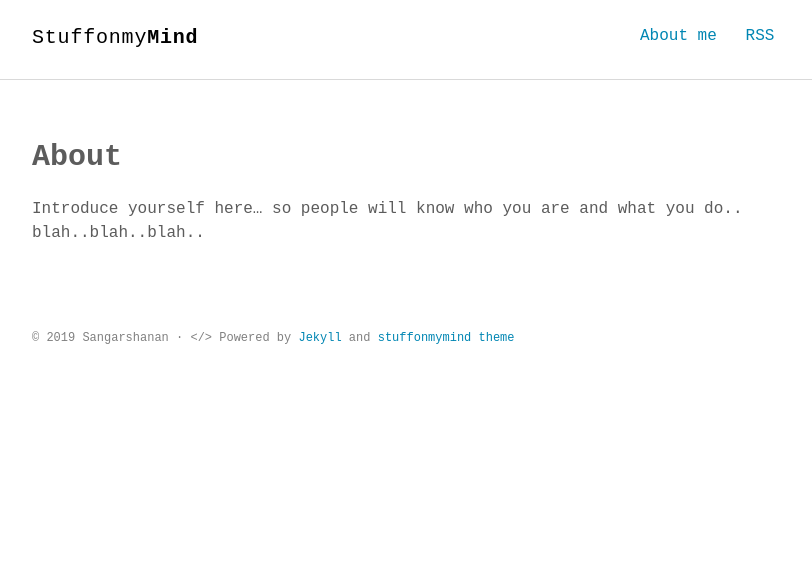
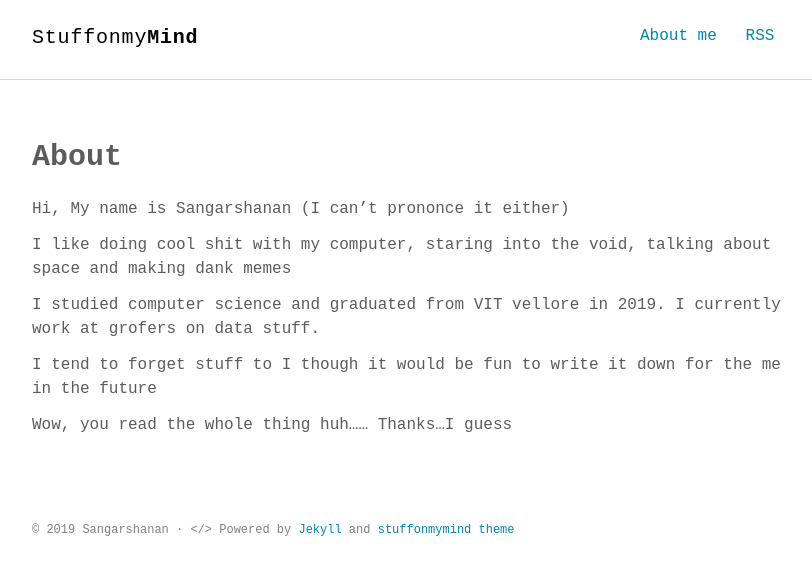
Before and after one commit to Sangarshanan/sangarshanan.github.io, a Jekyll site: the page built from about.md, in a window 1280 px wide. Shown: the top 575 px of the page, without its empty margins (232-1044 px from the left). Built offline with Jekyll 4.4.1, drawn with Linux system fonts in a browser that asks for light colours; some web fonts are replaced.

Commit message:
add about

```diff
--- a/_config.yml
+++ b/_config.yml
@@ -1,7 +1,7 @@
 # Site settings
 title_left    : "Stuffonmy"
 title_right   : "Mind" # default: ""
-description   : "Minimalist Jekyll theme for technical writing blog."
+description   : "bruh"
 keywords      : "Jekyll, theme, free, download, SEO, blog, web, minimalist, stuffonmymind"
 url           : https://sangarshanan.github.io/stuffonmymind/ # site url
 baseurl       : "" # apply repo name like "/myproject" if used under gh-pages branch, else (under master branch) just leave empty/blank
--- a/about.md
+++ b/about.md
@@ -4,4 +4,12 @@ title: About
 permalink: /about/
 ---
 
-Introduce yourself here... so people will know who you are and what you do.. blah..blah..blah..
+Hi, My name is Sangarshanan  (I can't prononce it either)
+
+I like doing cool shit with my computer, staring into the void, talking about space and making dank memes
+
+I studied computer science and graduated from VIT vellore in 2019. I currently work at grofers on data stuff.
+
+I tend to forget stuff to I though it would be fun to write it down for the me in the future
+
+Wow, you read the whole thing huh...... Thanks...I guess
```
